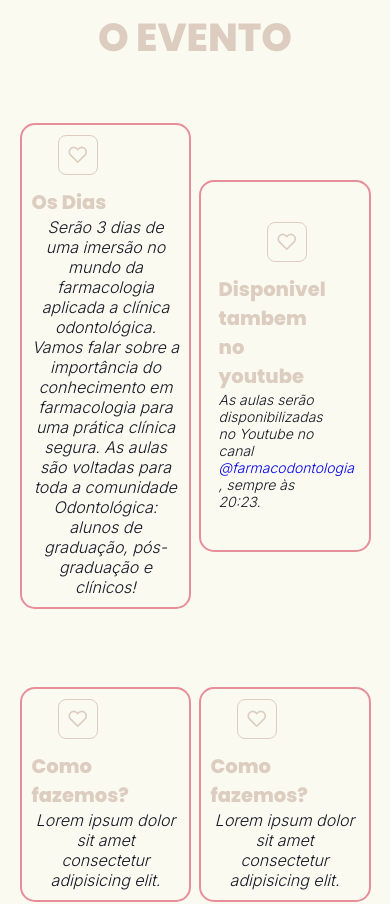
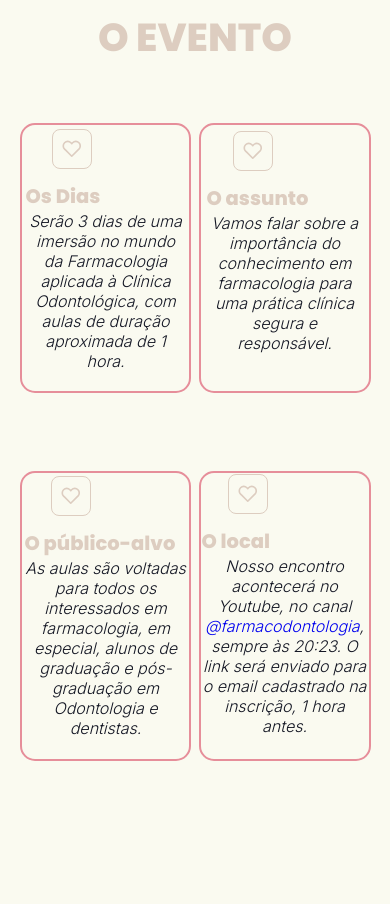
Before and after one commit to natanesteves/thay_landing, a React (Create React App) app: page / in a window 390 px wide. Shown: the part 820-1724 px from the top of the page. Built offline with nearby package versions, Linux system fonts and the light colour scheme.

Commit message:
style_box_e_foto

```diff
--- a/src/pages/Home.tsx
+++ b/src/pages/Home.tsx
@@ -44,31 +44,31 @@ Pensando nisso, resolvi declarar oficialmente aberta a semana do dentista prescr
               </div>
               <h1 className="boxtitle">Os Dias</h1>
               <p>
-              Serão 3 dias de uma imersão no mundo da farmacologia aplicada a clínica odontológica. Vamos falar sobre a importância do conhecimento em farmacologia para uma prática clínica segura. As aulas são voltadas para toda a comunidade Odontológica: alunos de graduação, pós-graduação e clínicos!
+              Serão 3 dias de uma imersão no mundo da Farmacologia aplicada à Clínica Odontológica, com aulas de duração aproximada de 1 hora.
               </p>
             </div>
             <div className="boxInformation two">
               <div className="boxIcon">
                 <FiHeart />
               </div>
-              <h1>Disponivel tambem no youtube</h1>
+              <h1>O assunto</h1>
               <p>
-              As aulas serão disponibilizadas no Youtube no canal <a href="https://www.youtube.com/channel/UCYdKtFDfeBYQqEbr3GDfJAw">@farmacodontologia</a> , sempre às 20:23.
+              Vamos falar sobre a importância do conhecimento em farmacologia para uma prática clínica segura e responsável.
               </p>
             </div>
             <div className="boxInformation three">
               <div className="boxIcon">
                 <FiHeart />
               </div>
-              <h1>Como fazemos?</h1>
-              <p>Lorem ipsum dolor sit amet consectetur adipisicing elit.</p>
+              <h1>O público-alvo</h1>
+              <p>As aulas são voltadas para todos os interessados em farmacologia, em especial, alunos de graduação e  pós-graduação em Odontologia e dentistas.</p>
             </div>
             <div className="boxInformation four">
               <div className="boxIcon">
                 <FiHeart />
               </div>
-              <h1>Como fazemos?</h1>
-              <p>Lorem ipsum dolor sit amet consectetur adipisicing elit.</p>
+              <h1>O local</h1>
+              <p>Nosso encontro acontecerá no Youtube, no canal <a href="https://www.youtube.com/channel/UCYdKtFDfeBYQqEbr3GDfJAw">@farmacodontologia</a>, sempre às 20:23. O link será enviado para o email cadastrado na inscrição, 1 hora antes.</p>
             </div>
 
           </div>
--- a/src/styles/pages/home.scss
+++ b/src/styles/pages/home.scss
@@ -100,7 +100,7 @@
     .imgPropose {
       width: 49%;
       height: 510px;
-      background: url("../../assets/DSC_0930.jpg");
+      background: url("../../assets/DSC_0930-removebg-preview.png");
       background-position: center;
       background-repeat: no-repeat;
       background-size: contain;
@@ -280,6 +280,8 @@
               top: 0;
               left: 0;
               right: 0;
+              height: 270px;
+              padding: 4px;
           }
       }
 
@@ -293,20 +295,9 @@
               top: 0;
               left: 0;
               right: 0;
-              padding: 40px;
-              h1 {
-                font-size: 1.5rem;
-                font-weight: 800;
-                margin-left: -25%;
-              }
-              p {
-                font-style: oblique;
-                font-size: 14px;
-                font-weight: 300;
-                color: var(--black);
-                text-align: left;
-                margin-left: -25%;
-              }
+              height: 270px;
+              padding: 6px;
+
           }
       }
 
@@ -320,6 +311,8 @@
               top: 0;
               left: 0;
               right: 0;
+              height: 290px;
+              padding: 3px;
           }
       }
 
@@ -333,6 +326,8 @@
               top: 0;
               left: 0;
               right: 0;
+              height: 290px;
+              padding: 1px;
           }
       }
       }
```
Also changed, not shown: src/assets/DSC_0930-removebg-preview.png (added).
